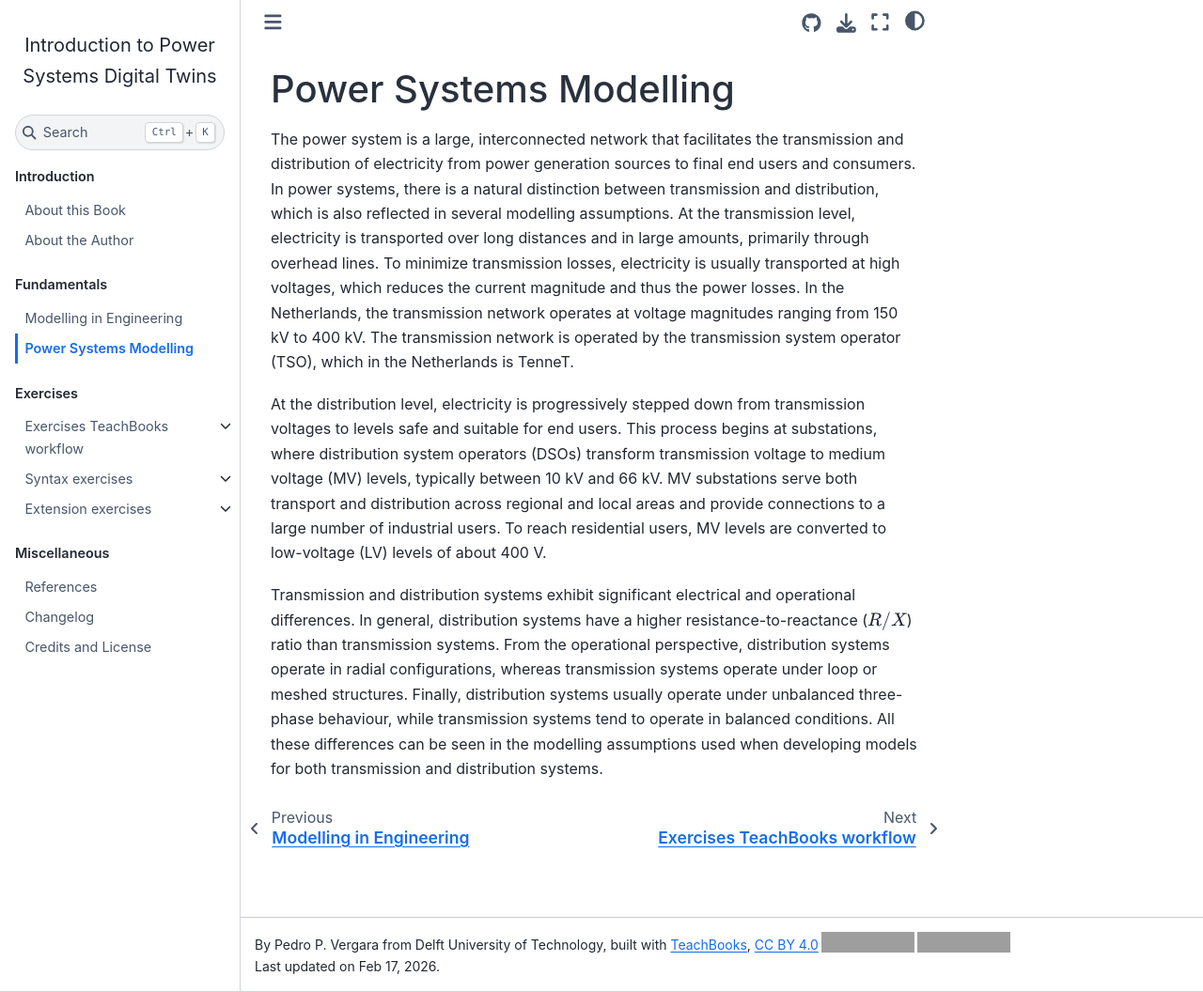
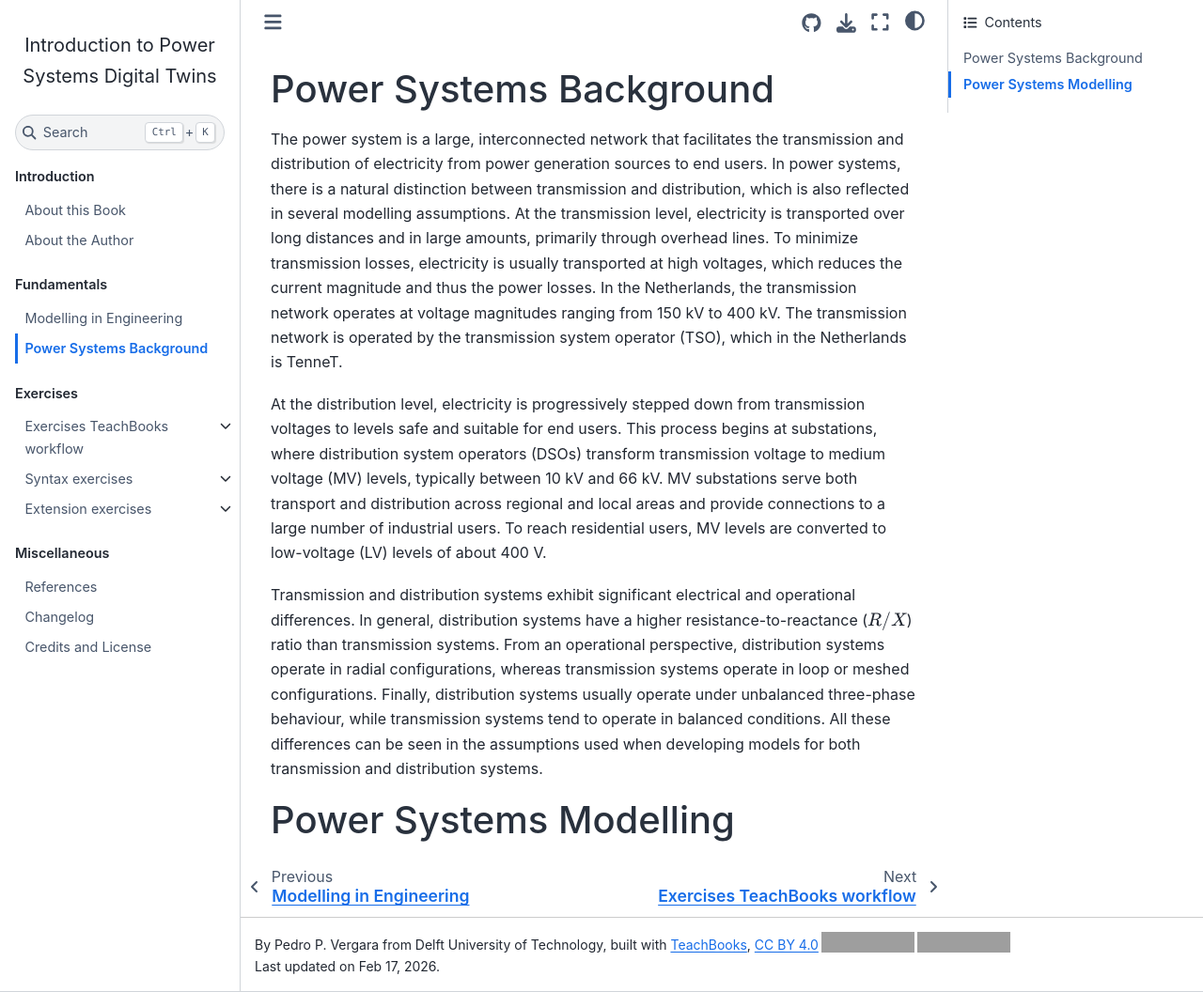
Before and after one commit to distributionnetworksTUDelft/PowerSystemsDigitalTwins, a Jupyter Book: the page built from book/part_1/chapter_2.md, in a window 1280 px wide and 1056 px high. Shown: the whole window at 94% size. Built offline with Jupyter Book 1.0.4 settings and Sphinx 7.4.7 and the Sphinx Book theme 1.1.4, drawn with Linux system fonts in a browser that asks for light colours; comment, search, counter and statistics services are not loaded; grey boxes are pictures that could not be loaded.

Commit message:
Update chapter_2.md

```diff
--- a/book/part_1/chapter_2.md
+++ b/book/part_1/chapter_2.md
@@ -1,6 +1,8 @@
-# Power Systems Modelling
-The power system is a large, interconnected network that facilitates the transmission and distribution of electricity from power generation sources to final end users and consumers. In power systems, there is a natural distinction between transmission and distribution, which is also reflected in several modelling assumptions. At the transmission level, electricity is transported over long distances and in large amounts, primarily through overhead lines. To minimize transmission losses, electricity is usually transported at high voltages, which reduces the current magnitude and thus the power losses. In the Netherlands, the transmission network operates at voltage magnitudes ranging from 150 kV to 400 kV. The transmission network is operated by the transmission system operator (TSO), which in the Netherlands is TenneT.
+# Power Systems Background
+The power system is a large, interconnected network that facilitates the transmission and distribution of electricity from power generation sources to end users. In power systems, there is a natural distinction between transmission and distribution, which is also reflected in several modelling assumptions. At the transmission level, electricity is transported over long distances and in large amounts, primarily through overhead lines. To minimize transmission losses, electricity is usually transported at high voltages, which reduces the current magnitude and thus the power losses. In the Netherlands, the transmission network operates at voltage magnitudes ranging from 150 kV to 400 kV. The transmission network is operated by the transmission system operator (TSO), which in the Netherlands is TenneT.
 
 At the distribution level, electricity is progressively stepped down from transmission voltages to levels safe and suitable for end users. This process begins at substations, where distribution system operators (DSOs) transform transmission voltage to medium voltage (MV) levels, typically between 10 kV and 66 kV. MV substations serve both transport and distribution across regional and local areas and provide connections to a large number of industrial users. To reach residential users, MV levels are converted to low-voltage (LV) levels of about 400 V.
 
-Transmission and distribution systems exhibit significant electrical and operational differences. In general, distribution systems have a higher resistance-to-reactance ($R/X$) ratio than transmission systems. From the operational perspective, distribution systems operate in radial configurations, whereas transmission systems operate under loop or meshed structures. Finally, distribution systems usually operate under unbalanced three-phase behaviour, while transmission systems tend to operate in balanced conditions. All these differences can be seen in the modelling assumptions used when developing models for both transmission and distribution systems.
+Transmission and distribution systems exhibit significant electrical and operational differences. In general, distribution systems have a higher resistance-to-reactance ($R/X$) ratio than transmission systems. From an operational perspective, distribution systems operate in radial configurations, whereas transmission systems operate in loop or meshed configurations. Finally, distribution systems usually operate under unbalanced three-phase behaviour, while transmission systems tend to operate in balanced conditions. All these differences can be seen in the assumptions used when developing models for both transmission and distribution systems.
+
+# Power Systems Modelling
```
